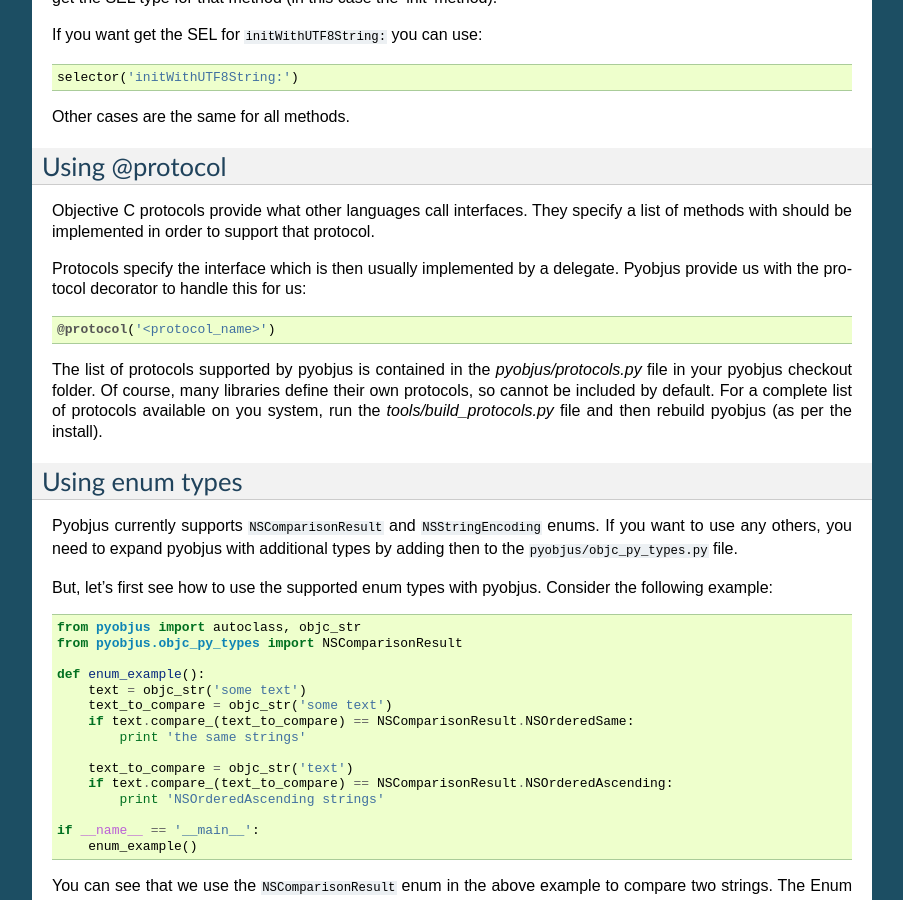
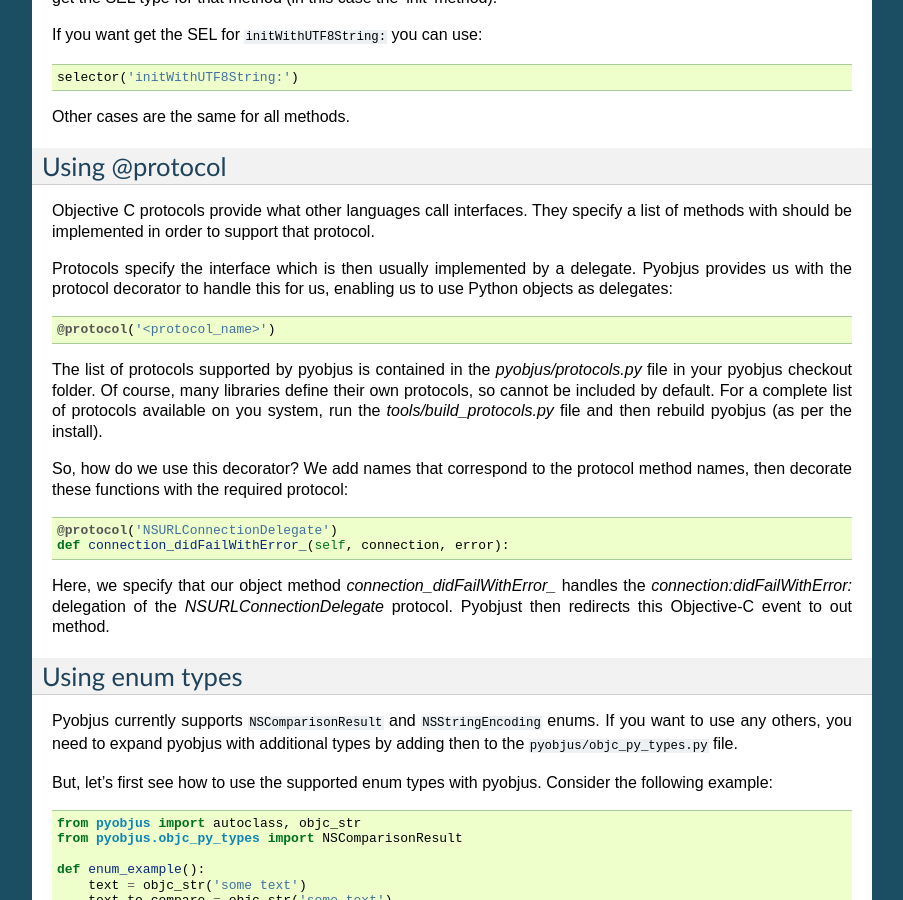
Before and after one commit to kivy/pyobjus, a Sphinx documentation site: the page built from docs/source/core_tutorials.rst, in a window 1280 px wide and 900 px high, scrolled down 11347 px. Shown: the whole window, without its empty margins (198-1101 px from the left). Built offline with Sphinx 7.4.7, drawn with Linux system fonts in a browser that asks for light colours.

Commit message:
doc: added example of protocol decorator

```diff
--- a/docs/source/core_tutorials.rst
+++ b/docs/source/core_tutorials.rst
@@ -682,7 +682,8 @@
 a list of methods with should be implemented in order to support that protocol.
 
 Protocols specify the interface which is then usually implemented by a delegate.
-Pyobjus provide us with the protocol decorator to handle this for us::
+Pyobjus provides us with the protocol decorator to handle this for us, enabling
+us to use Python objects as delegates::
 
     @protocol('<protocol_name>')
 
@@ -691,6 +692,16 @@
 libraries define their own protocols, so cannot be included by default. For
 a complete list of protocols available on you system, run the
 `tools/build_protocols.py` file and then rebuild pyobjus (as per the install).
+
+So, how do we use this decorator? We add names that correspond to the protocol
+method names, then decorate these functions with the required protocol::
+
+    @protocol('NSURLConnectionDelegate')
+    def connection_didFailWithError_(self, connection, error):
+
+Here, we specify that our object method `connection_didFailWithError_` handles
+the `connection:didFailWithError:` delegation  of the `NSURLConnectionDelegate`
+protocol. Pyobjust then redirects this Objective-C event to out method.
 
 
 Using enum types
```
